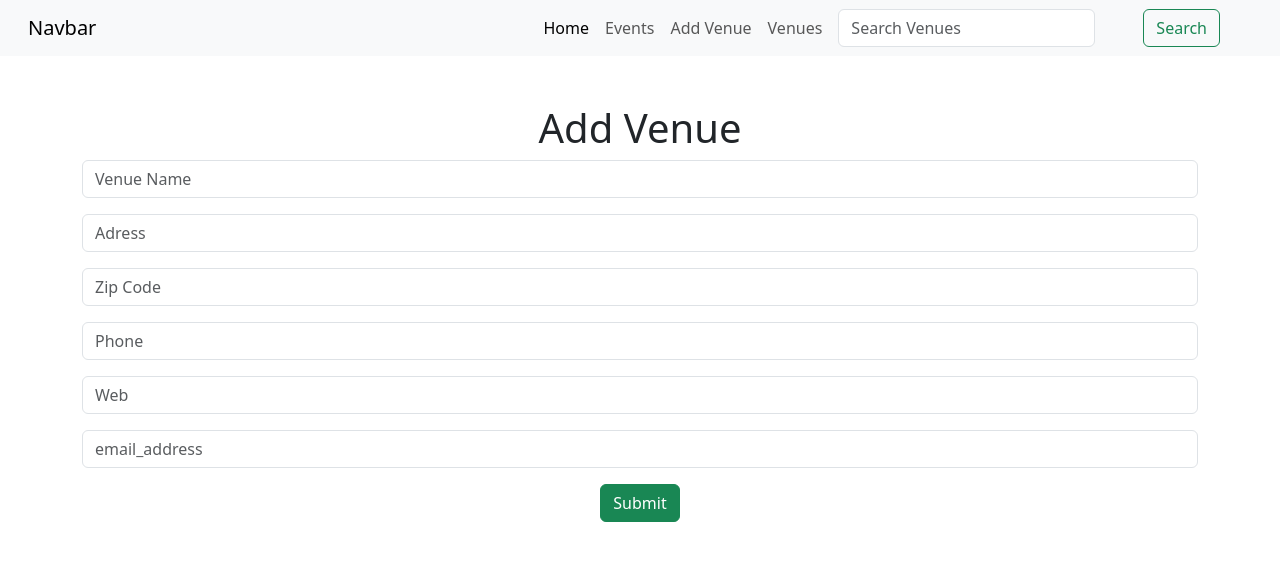
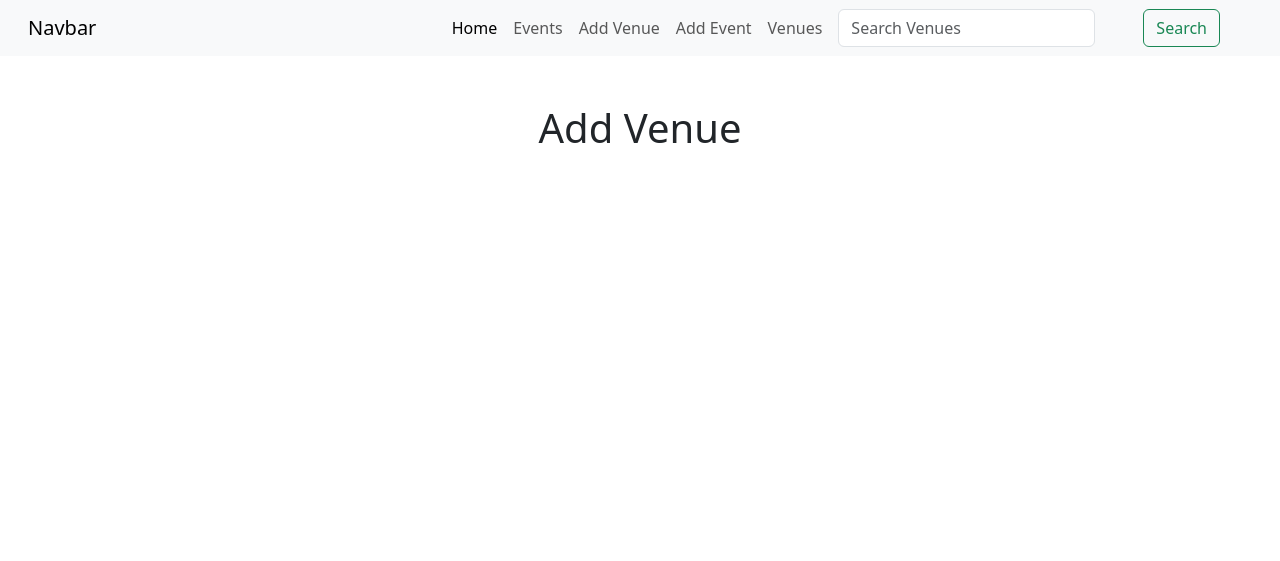
Before and after one commit to kevinchege47/django-events, a Django app: page /add_venue in a window 1280 px wide. Shown: the top 561 px of the page. Run offline with Django 4.2, Linux system fonts and the light colour scheme; tables that the repository leaves empty hold one stand-in row (values such as "Sample post").

Commit message:
Add Event

```diff
--- a/myclub_website/app/forms.py
+++ b/myclub_website/app/forms.py
@@ -1,6 +1,6 @@
 from django import forms
 from django.forms import ModelForm
-from .models import Venue
+from .models import Venue,Event
 
 #create a venue form
 class VenueForm(ModelForm):
@@ -23,3 +23,25 @@ class VenueForm(ModelForm):
             "web": forms.TextInput(attrs={'class':'form-control','placeholder':'Web'}),
             "email_address": forms.EmailInput(attrs={'class':'form-control','placeholder':'email_address'})
         }
+
+
+class EventForm(ModelForm):
+    class Meta:
+        model = Event
+        fields = "__all__"
+        labels={
+            "name":'',
+            "event_date":'YYYY-MM-DD HH:MM:SS',
+            "venue":'Venue',
+            "manager":'Manager',
+            "description":'',
+            "attendees":'Attendees'
+        }
+        widgets = {
+            "name":forms.TextInput(attrs={'class':'form-control','placeholder':'Event Name'}),
+            "event_date": forms.TextInput(attrs={'class':'form-control','placeholder':'Event Date'}),
+            "venue": forms.Select(attrs={'class':'form-select','placeholder':'Venue'}),
+            "manager": forms.Select(attrs={'class':'form-select','placeholder':'Manager'}),
+            "description": forms.Textarea(attrs={'class':'form-control','placeholder':'Description'}),
+            "attendees": forms.SelectMultiple(attrs={'class':'form-control','placeholder':'Attendees'})
+        }
--- a/myclub_website/app/templates/app/add_venue.html
+++ b/myclub_website/app/templates/app/add_venue.html
@@ -3,17 +3,7 @@
 {%block content%}
 <center>
     <h1>Add Venue</h1>
-    {% if submitted %}
-    Venue submittted successfuy
-    {% else %}
-    <form action="" method="POST">
-        {% csrf_token %}
-        {{ form.as_p }}
 
-
-        <input type="submit" value="Submit" class="btn btn-success">
-    </form>
-    {% endif %}
 
 </center>
 {%endblock%}
--- a/myclub_website/app/templates/app/snippets/navbar.html
+++ b/myclub_website/app/templates/app/snippets/navbar.html
@@ -18,6 +18,10 @@
           </li>
 
           <li class="nav-item">
+            <a class="nav-link" href="{% url 'add-event' %}">Add Event</a>
+          </li>
+
+          <li class="nav-item">
             <a class="nav-link" href="{% url 'list-venues' %}">Venues</a>
           </li>
         </ul>
--- a/myclub_website/app/urls.py
+++ b/myclub_website/app/urls.py
@@ -27,5 +27,6 @@ urlpatterns = [
     path('show_venue/<venue_id>',views.show_venue,name="show-venue"),
     path('search_venues',views.search_venues,name="search-venues"),
     path('update_venue/<venue_id>',views.update_venue,name="update-venue"),
+    path('add_event',views.add_event,name ="add-event"),
 
 ]
--- a/myclub_website/app/views.py
+++ b/myclub_website/app/views.py
@@ -3,8 +3,25 @@ import calendar
 from calendar import HTMLCalendar
 from datetime import datetime
 from .models import *
-from .forms import VenueForm
+from .forms import VenueForm,EventForm
 from django.http import HttpResponseRedirect
+
+def add_event(request):
+    submitted = False
+    if request.method == "POST":
+        form = EventForm(request.POST)
+        if form.is_valid():
+            form.save()
+            return HttpResponseRedirect('/add_event?submitted=True')
+    else:
+        form = EventForm
+        if 'submitted' in request.GET:
+            submitted=True
+
+    form = EventForm
+    context = {"form":form,"submitted":submitted}
+
+    return render(request,'app/add_event.html',context)
 
 def update_venue(request,venue_id):
     venue = Venue.objects.get(pk=venue_id)
```
Also changed, not shown: myclub_website/app/templates/app/add_event.html (added, +19 -0 lines).
